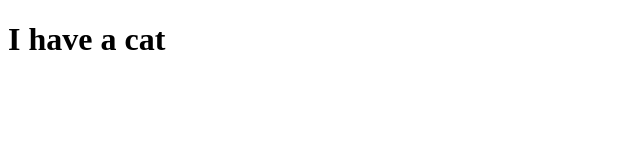
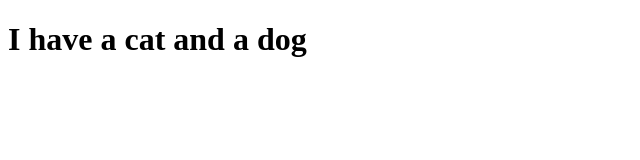
Before and after one commit to Shreeyapanigrahi/Demo, a plain HTML site: page demo/index.html in a window 1280 px wide. Shown: the whole page, without its empty margins (0-640 px from the left). Drawn offline with Linux system fonts and the light colour scheme.

```diff
--- a/demo/index.html
+++ b/demo/index.html
@@ -5,6 +5,6 @@
     <title>shreeya</title>
 </head>
 <body>
-<h1>I have a cat</h1>
+<h1>I have a cat and a dog</h1>
 </body>
 </html>
```
